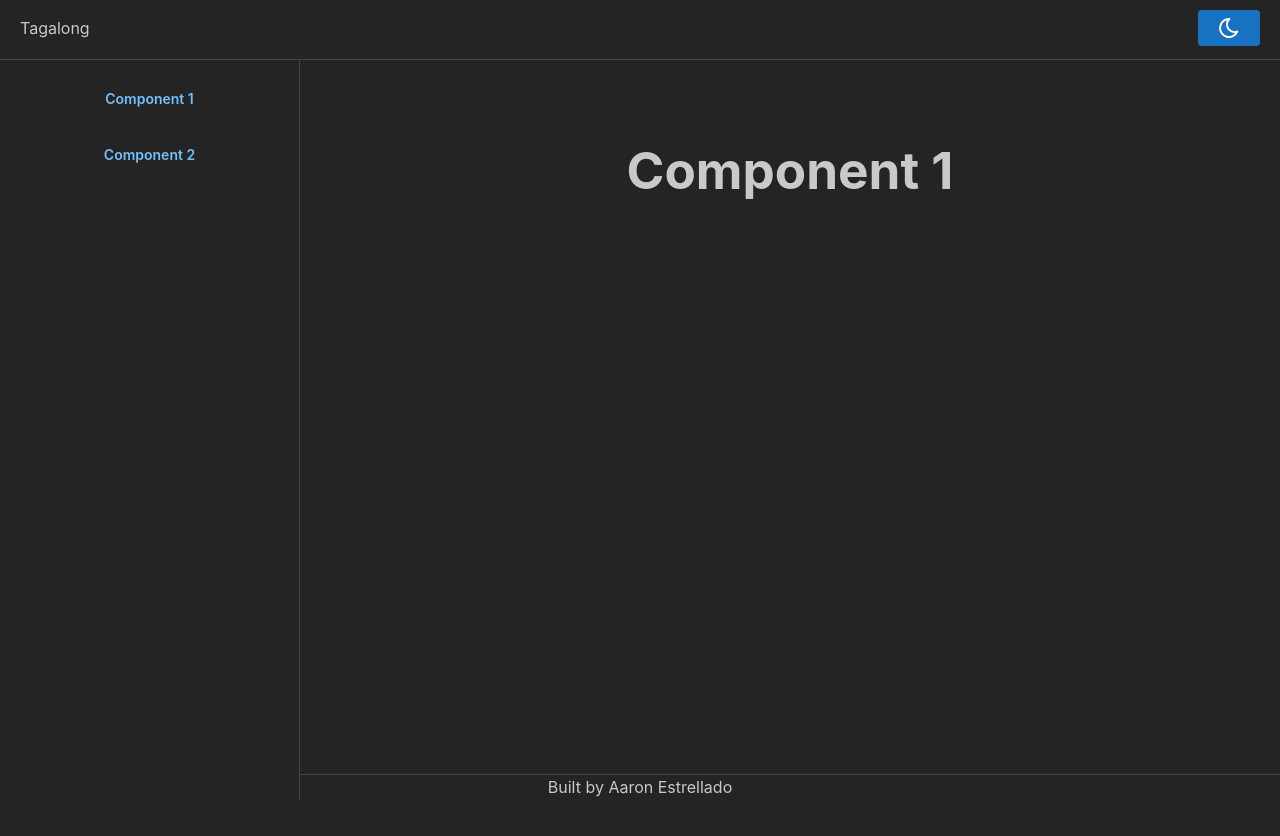
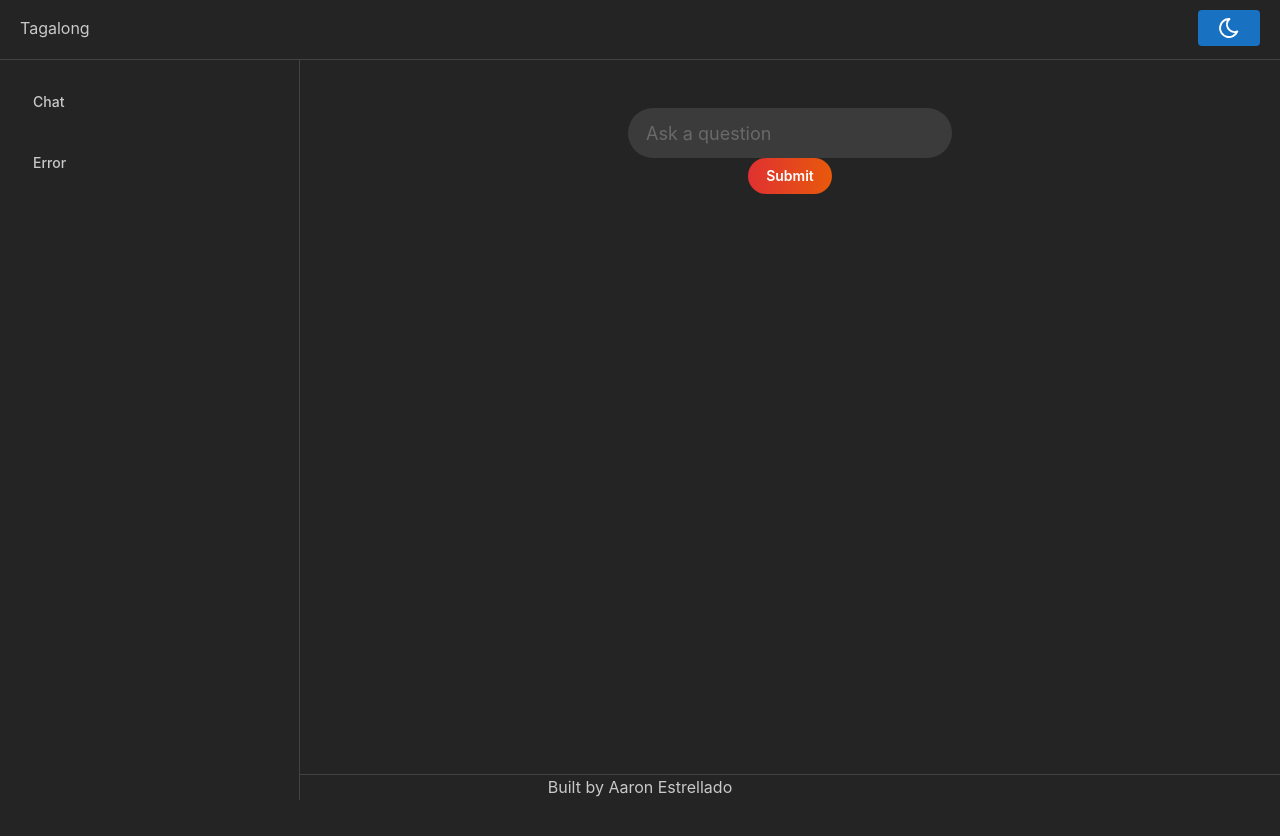
Before and after one commit to aaronestre/tagalong_v2, a React (Vite) app in the folder frontend/: page /chat in a window 1280 px wide. Shown: the top 836 px of the page. Built offline with nearby package versions, Linux system fonts and the light colour scheme.

Commit message:
Split the AppShell into components and added simple routing

```diff
--- a/frontend/src/App.jsx
+++ b/frontend/src/App.jsx
@@ -1,40 +1,28 @@
 import { React , useState } from "react";
 import './App.css';
 
+// Import libary components
 import { useDisclosure } from "@mantine/hooks";
-import {Flex, AppShell, Burger, Button, useMantineColorScheme, useComputedColorScheme} from "@mantine/core";
-import { IconSun, IconMoon } from '@tabler/icons-react';
+import { AppShell} from "@mantine/core";
 
+
+// Import custom components
+import Header from "./components/Header.jsx";
+import Navbar from "./components/Navbar.jsx";
+import RouterSwitcher from "./components/RouterSwitcher.jsx";
 import GroqChat from "./components/GroqChat.jsx";
 
+
 function App() {
-
-  const [opened, { toggle }] = useDisclosure();
-  const [currentComponent, setCurrentComponent] = useState("Component 1");
-  const {setColorScheme} = useMantineColorScheme();
-  const computedColorScheme = useComputedColorScheme("light");
-
-  const toggleColorScheme = () => {
-    setColorScheme(computedColorScheme === "dark" ? "light" : "dark");
-  }
+  const [opened, {toggle}] = useDisclosure();
 
   return (
     <>
       <AppShell header={{height:"60"}} navbar={{width:"300", breakpoint:"sm", collapsed:{mobile: !opened}}} padding="md">
-
-        <AppShell.Header>
-          <Flex justify={"space-between"} align={"center"} style={{padding:"10px 20px"}}>
-            <Burger opened={opened} onClick={toggle} hiddenFrom="sm" size="sm"/>
-            <div>Tagalong</div>
-            <Button size="sm" variant="link" onClick={toggleColorScheme}>{computedColorScheme === "dark" ? <IconMoon/> : <IconSun/>}</Button>
-          </Flex>
-        </AppShell.Header>
-        <AppShell.Navbar p="md" style={{gap:"10px"}}>
-          <Button variant="subtle" onClick={() => setCurrentComponent("Component 1")} style={{margin:"5px"}}>Component 1</Button>
-          <Button variant="subtle" onClick={() => setCurrentComponent("Component 2")} style={{margin:"5px"}}>Component 2</Button>
-        </AppShell.Navbar>
+        <Header opened={opened} toggle={toggle}/>
+        <Navbar/>
         <AppShell.Main>
-          {currentComponent === "Component 1" ? <h1>Component 1</h1> : <h1>Component 2</h1>}
+          <RouterSwitcher/>
         </AppShell.Main>
         <AppShell.Footer>
           Built by Aaron Estrellado
--- /dev/null
+++ b/frontend/src/components/Header.jsx
@@ -0,0 +1,37 @@
+import React from "react";
+import {
+  Flex,
+  AppShell,
+  Burger,
+  Button,
+  useMantineColorScheme,
+  useComputedColorScheme,
+} from "@mantine/core";
+import { useDisclosure } from "@mantine/hooks";
+import { IconSun, IconMoon } from "@tabler/icons-react";
+
+function Header({opened, toggle}) {
+  const { setColorScheme } = useMantineColorScheme();
+  const computedColorScheme = useComputedColorScheme("light");
+
+  const toggleColorScheme = () => {
+    setColorScheme(computedColorScheme === "dark" ? "light" : "dark");
+  };
+
+  return (
+    <AppShell.Header>
+      <Flex
+        justify={"space-between"}
+        align={"center"}
+        style={{ padding: "10px 20px" }}
+      >
+        <Burger opened={opened} onClick={toggle} hiddenFrom="sm" size="sm" />
+        <div>Tagalong</div>
+        <Button size="sm" variant="link" onClick={toggleColorScheme}>
+          {computedColorScheme === "dark" ? <IconMoon /> : <IconSun />}
+        </Button>
+      </Flex>
+    </AppShell.Header>
+  );
+}
+export default Header;
--- /dev/null
+++ b/frontend/src/components/Navbar.jsx
@@ -0,0 +1,25 @@
+import React from "react";
+import { AppShell, NavLink } from "@mantine/core";
+import { useNavigate } from "react-router-dom";
+
+function Navbar() {
+  const navigate = useNavigate();
+
+  return (
+    <AppShell.Navbar p="md" style={{ gap: "10px" }}>
+      <NavLink
+        label="Chat"
+        onClick={() => navigate("/chat")}
+        style={{ margin: "5px" }}
+      >
+      </NavLink>
+      <NavLink
+        label="Error"
+        onClick={() => navigate("/error")}
+        style={{ margin: "5px" }}
+      >
+      </NavLink>
+    </AppShell.Navbar>
+  );
+}
+export default Navbar;
--- /dev/null
+++ b/frontend/src/components/NotFound.jsx
@@ -0,0 +1,13 @@
+import React from "react";
+
+function NotFound() {
+  return (
+    <>
+        <div>
+            <h1>404 Not Found</h1>
+            <p>The page you are looking for doesn't exist</p>
+        </div>
+    </>
+  );
+}
+export default NotFound;
--- /dev/null
+++ b/frontend/src/components/RouterSwitcher.jsx
@@ -0,0 +1,16 @@
+import React from "react";
+import {Route, Routes} from "react-router-dom";
+import NotFound from "./NotFound";
+import GroqChat from "./GroqChat";
+
+function RouterSwitcher() {
+  return (
+    <>
+      <Routes>
+        <Route path="/error" element={<NotFound />} />
+        <Route path="/chat" element={<GroqChat />} />
+      </Routes>
+    </>
+  );
+}
+export default RouterSwitcher;
--- a/frontend/src/main.jsx
+++ b/frontend/src/main.jsx
@@ -6,6 +6,8 @@ import "./index.css";
 import '@mantine/core/styles.css';
 import { MantineProvider, createTheme } from '@mantine/core';
 
+import {BrowserRouter, createBrowserRouter} from "react-router-dom";
+
 const theme = createTheme({
 
 });
@@ -13,7 +15,9 @@ const theme = createTheme({
 createRoot(document.getElementById("root")).render(
   <MantineProvider theme={theme} defaultColorScheme="dark">
     <StrictMode>
-      <App />
+      <BrowserRouter>
+        <App />
+      </BrowserRouter>
     </StrictMode>
   </MantineProvider>
 );
```
